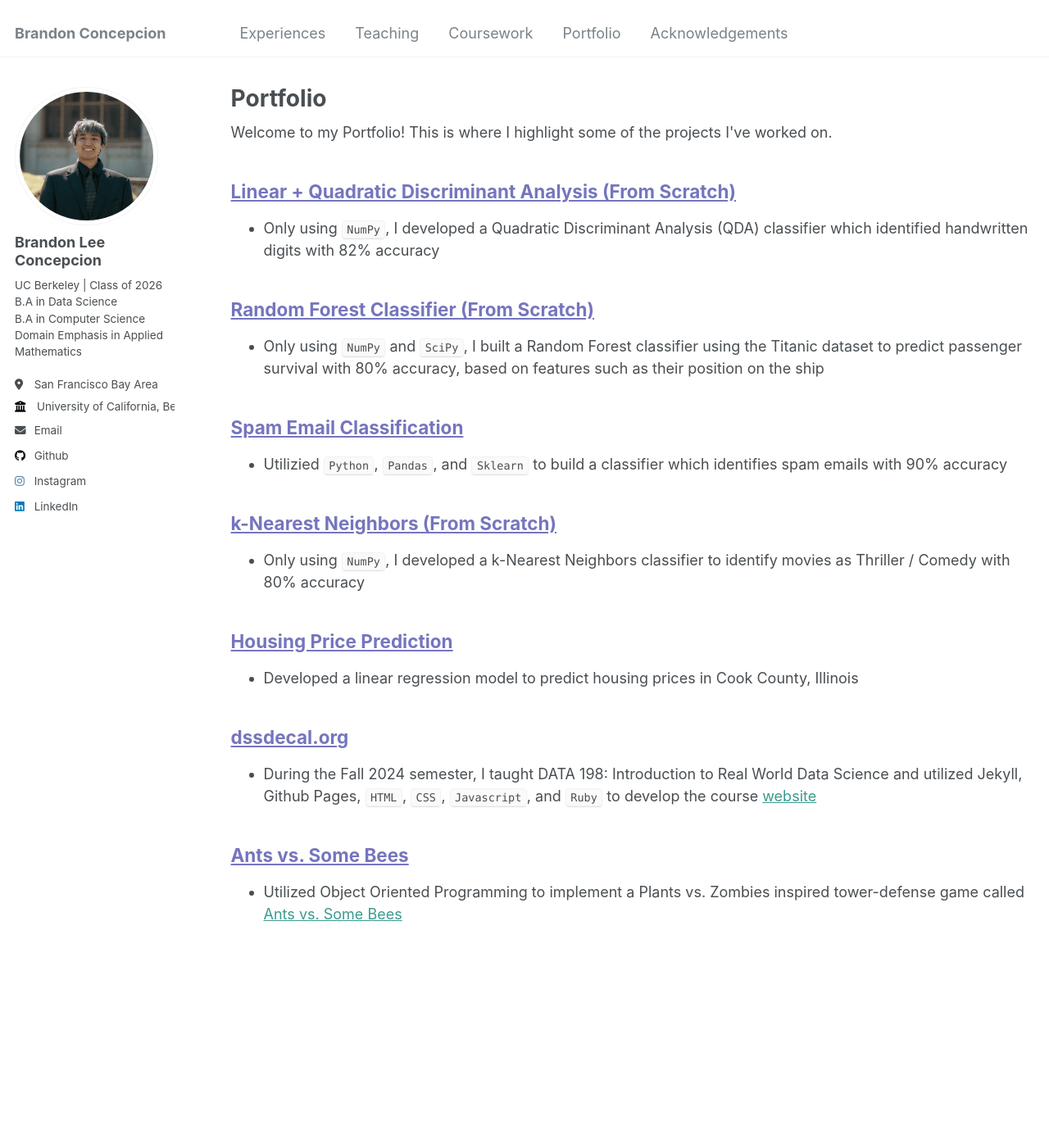
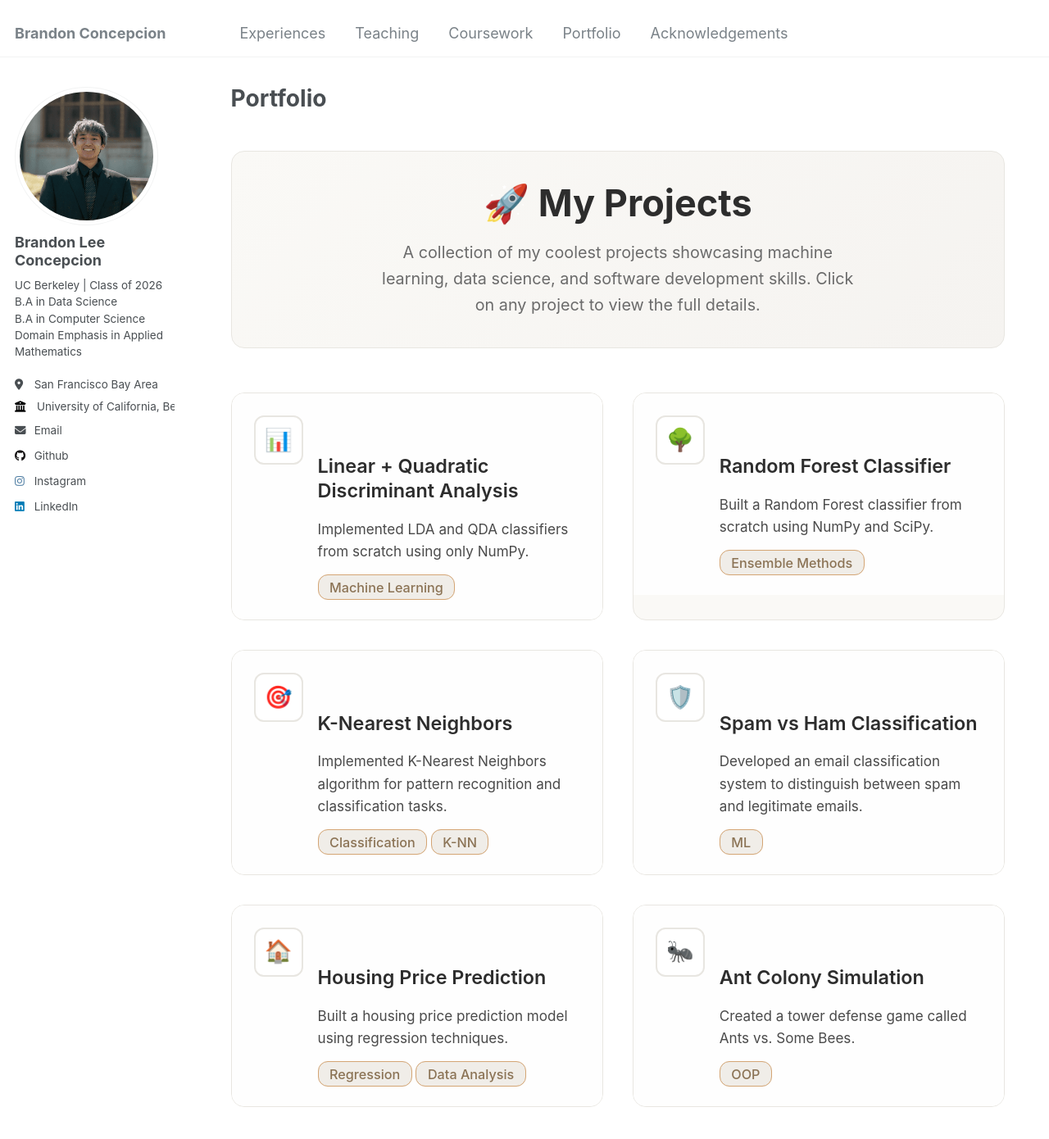
Before and after one commit to brandonconcepcion/brandonconcepcion.github.io, a Jekyll site: the page built from _pages/portfolio.html, in a window 1280 px wide and 1400 px high. Shown: the top 1390 px of the window at 82% size. Built offline with Jekyll 4.4.1, drawn with Linux system fonts in a browser that asks for light colours.

Commit message:
project changes

```diff
--- /dev/null
+++ b/_data/portfolio_projects.yml
@@ -0,0 +1,105 @@
+- title: "Linear + Quadratic Discriminant Analysis"
+  icon: "📊"
+  summary: "Implemented LDA and QDA classifiers from scratch using only NumPy."
+  url: "/portfolio/1_LDA_QDA/"
+  categories: ["Machine Learning"]
+  highlights:
+    - "Built both LDA and QDA classifiers using only NumPy and sklearn's train_test_split"
+    - "Achieved 82% accuracy on MNIST handwritten digit classification"
+    - "Implemented from scratch without using pre-built classification libraries"
+    - "Analyzed error patterns and decision boundaries for both algorithms"
+  tech_stack:
+    - "Python"
+    - "NumPy"
+    - "Scikit-learn"
+    - "MNIST Dataset"
+    - "Linear Algebra"
+    - "Classification"
+
+- title: "Random Forest Classifier"
+  icon: "🌳"
+  summary: "Built a Random Forest classifier from scratch using NumPy and SciPy."
+  url: "/portfolio/2_RF/"
+  categories: ["Ensemble Methods"]
+  highlights:
+    - "Implemented Random Forest algorithm from scratch using NumPy and SciPy"
+    - "Achieved 80% accuracy on Titanic survival prediction"
+    - "Applied same classifier to spam email detection with 80% accuracy"
+    - "Used entropy as the purity function for optimal tree splitting"
+    - "Analyzed decision tree structures and validation accuracy patterns"
+  tech_stack:
+    - "Python"
+    - "NumPy"
+    - "SciPy"
+    - "Decision Trees"
+    - "Ensemble Methods"
+    - "Entropy"
+
+- title: "K-Nearest Neighbors"
+  icon: "🎯"
+  summary: "Implemented K-Nearest Neighbors algorithm for pattern recognition and classification tasks."
+  url: "/portfolio/4_k_nn/"
+  categories: ["Classification", "K-NN"]
+  highlights:
+    - "Built K-NN classifier from scratch using NumPy"
+    - "Implemented multiple distance metrics (Euclidean, Manhattan, Cosine)"
+    - "Optimized k-value selection using cross-validation"
+    - "Applied to various classification and regression problems"
+  tech_stack:
+    - "Python"
+    - "NumPy"
+    - "K-Nearest Neighbors"
+    - "Distance Metrics"
+    - "Cross-Validation"
+
+- title: "Spam vs Ham Classification"
+  icon: "🛡️"
+  summary: "Developed an email classification system to distinguish between spam and legitimate emails."
+  url: "/portfolio/3_spam_ham/"
+  categories: ["ML"]
+  highlights:
+    - "Implemented text preprocessing and feature extraction"
+    - "Used TF-IDF vectorization for text representation"
+    - "Applied multiple ML algorithms for comparison"
+    - "Achieved high accuracy in spam detection"
+  tech_stack:
+    - "Python"
+    - "NLP"
+    - "TF-IDF"
+    - "Text Classification"
+    - "Scikit-learn"
+
+- title: "Housing Price Prediction"
+  icon: "🏠"
+  summary: "Built a housing price prediction model using regression techniques."
+  url: "/portfolio/5_housing_prediction/"
+  categories: ["Regression", "Data Analysis"]
+  highlights:
+    - "Conducted comprehensive data exploration and visualization"
+    - "Implemented feature engineering and selection techniques"
+    - "Used multiple regression algorithms for comparison"
+    - "Optimized hyperparameters for best performance"
+  tech_stack:
+    - "Python"
+    - "Pandas"
+    - "Scikit-learn"
+    - "Regression"
+    - "Feature Engineering"
+    - "Data Visualization"
+
+- title: "Ant Colony Simulation"
+  icon: "🐜"
+  summary: "Created a tower defense game called Ants vs. Some Bees."
+  url: "/portfolio/7_ants/"
+  categories: ["OOP"]
+  highlights:
+    - "Built agent-based simulation from scratch"
+    - "Implemented pheromone trail mechanisms"
+    - "Studied emergent behavior patterns"
+    - "Applied to optimization problems"
+  tech_stack:
+    - "Python"
+    - "Simulation"
+    - "Agent-Based Modeling"
+    - "Optimization"
+    - "Emergent Behavior"
--- a/_pages/portfolio.html
+++ b/_pages/portfolio.html
@@ -6,19 +6,187 @@ author_profile: true
 ---
 
 <style>
-  .portfoliogrid{
-    display: grid;
-    grid-template-columns: 450px;
-    margin: 0px;
+/* Modern portfolio grid styling */
+.portfolio-container {
+  max-width: 1000px;
+  margin: 0 auto;
+  padding: 2rem 2rem 2rem 0;
+}
+
+/* Project grid */
+.projects-grid {
+  display: grid;
+  grid-template-columns: repeat(auto-fit, minmax(450px, 1fr));
+  gap: 2rem;
+  margin-top: 2rem;
+}
+
+/* Project cards */
+.project-card {
+  background: #faf9f6;
+  border: 1px solid #e8e6e1;
+  border-radius: 16px;
+  overflow: hidden;
+  transition: all 0.3s ease;
+  position: relative;
+}
+
+.project-card:hover {
+  box-shadow: 0 12px 30px rgba(176, 137, 104, 0.15);
+  transform: translateY(-4px);
+  border-color: #d4a574;
+}
+
+/* Project header (always visible) */
+.project-header {
+  padding: 1.5rem;
+  cursor: pointer;
+  display: flex;
+  align-items: flex-start;
+  gap: 1rem;
+  background: #fefefe;
+  transition: all 0.3s ease;
+}
+
+.project-header:hover {
+  background: #f8f7f4;
+}
+
+.project-icon {
+  width: 60px;
+  height: 60px;
+  border-radius: 12px;
+  background: white;
+  border: 2px solid #e8e6e1;
+  display: flex;
+  align-items: center;
+  justify-content: center;
+  flex-shrink: 0;
+  font-size: 1.5rem;
+  color: #8b7355;
+  transition: all 0.3s ease;
+}
+
+.project-icon:hover {
+  border-color: #d4a574;
+  transform: scale(1.05);
+}
+
+.project-info {
+  flex: 1;
+}
+
+.project-title {
+  font-size: 1.3rem;
+  font-weight: 600;
+  color: #2d2d2d;
+  margin-bottom: 0.5rem;
+  line-height: 1.3;
+}
+
+.project-summary {
+  color: #4a4a4a;
+  line-height: 1.6;
+  margin-bottom: 1rem;
+  font-size: 0.95rem;
+}
+
+.project-meta {
+  display: flex;
+  gap: 1rem;
+  font-size: 0.9rem;
+  color: #6b6b6b;
+  flex-wrap: wrap;
+  align-items: center;
+}
+
+.project-category {
+  background: #f0ede8;
+  padding: 0.25rem 0.75rem;
+  border-radius: 12px;
+  color: #8b7355;
+  font-weight: 500;
+  border: 1px solid #d4a574;
+}
+
+/* Responsive design */
+@media (max-width: 768px) {
+  .portfolio-container {
+    padding: 1rem;
   }
+
+  .projects-grid {
+    grid-template-columns: 1fr;
+    gap: 1.5rem;
+  }
+
+  .project-header {
+    flex-direction: column;
+    align-items: flex-start;
+    gap: 1rem;
+  }
+
+  .project-meta {
+    flex-direction: column;
+    gap: 0.5rem;
+  }
+}
+
+/* Portfolio header */
+.portfolio-header {
+  text-align: center;
+  margin-bottom: 3rem;
+  padding: 2rem;
+  background: linear-gradient(135deg, #faf9f6 0%, #f5f3f0 100%);
+  border-radius: 16px;
+  border: 1px solid #e8e6e1;
+}
+
+.portfolio-title {
+  font-size: 2.5rem;
+  font-weight: 700;
+  color: #2d2d2d;
+  margin-bottom: 1rem;
+}
+
+.portfolio-subtitle {
+  font-size: 1.1rem;
+  color: #6b6b6b;
+  line-height: 1.6;
+  max-width: 600px;
+  margin: 0 auto;
+}
 </style>
 
-Welcome to my Portfolio! This is where I highlight some of the projects I've worked on.
+<div class="portfolio-container">
+  <div class="portfolio-header">
+    <h1 class="portfolio-title">🚀 My Projects</h1>
+    <p class="portfolio-subtitle">
+      A collection of my coolest projects showcasing machine learning, data science, and software development skills.
+      Click on any project to view the full details.
+    </p>
+  </div>
 
-
-{% include base_path %}
-<div>
-{% for post in site.portfolio %}
-  {% include archive-single.html %}
-{% endfor %}
+  <div class="projects-grid">
+    {% for project in site.data.portfolio_projects %}
+      <div class="project-card">
+        <div class="project-header" onclick="window.location.href='{{ project.url }}'">
+          <div class="project-icon">
+            {{ project.icon }}
+          </div>
+          <div class="project-info">
+            <h3 class="project-title">{{ project.title }}</h3>
+            <p class="project-summary">{{ project.summary }}</p>
+            <div class="project-meta">
+              <div>
+                {% for category in project.categories %}
+                  <span class="project-category">{{ category }}</span>
+                {% endfor %}
+              </div>
+            </div>
+          </div>
+        </div>
+      </div>
+    {% endfor %}
+  </div>
 </div>
```
Also changed, not shown: _pages/acknowledgements.html (+0 -17 lines).
